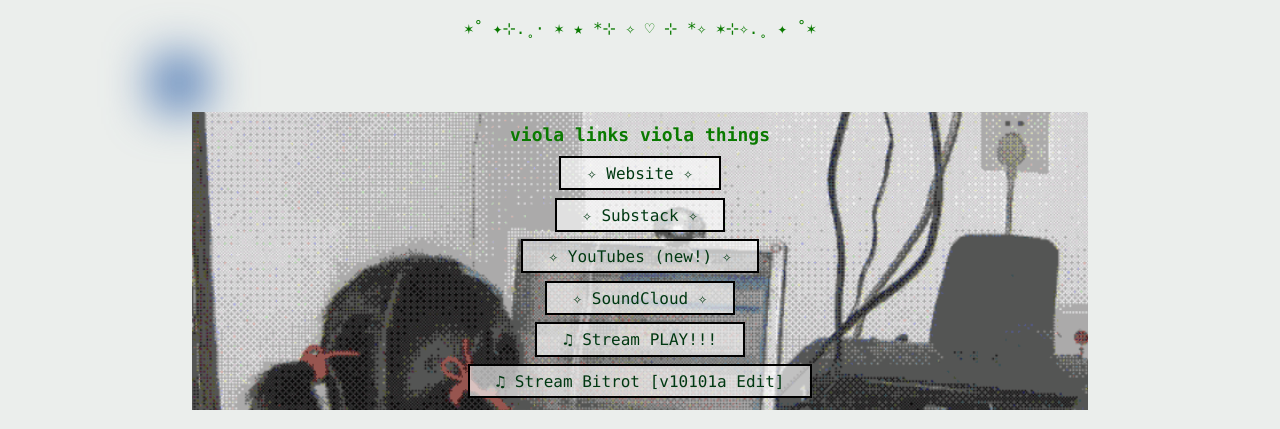
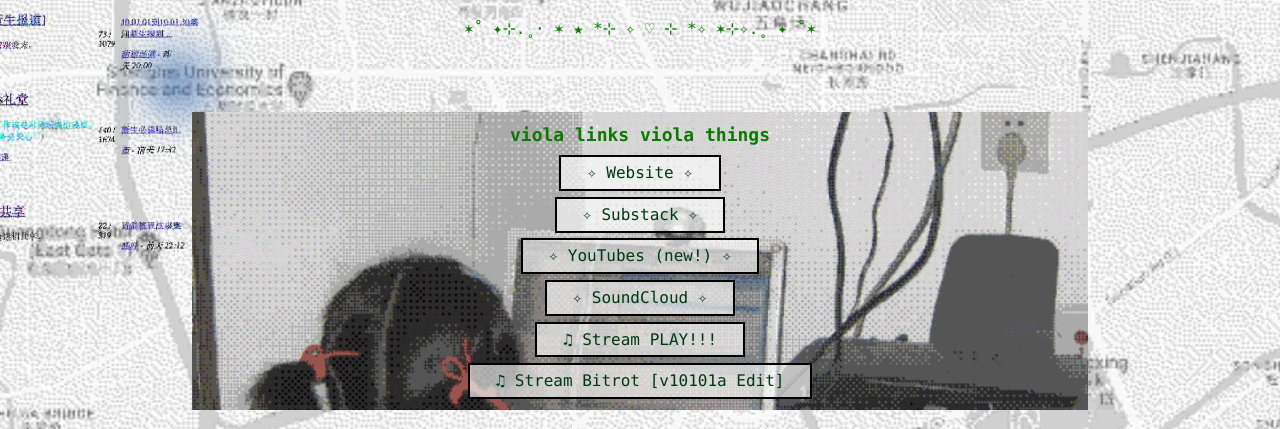
Before and after one commit to sandpills/violalinks, a plain HTML site: page index.html in a window 1280 px wide. Shown: the top 429 px of the page. Drawn offline with Linux system fonts and the light colour scheme; a script that the page names is missing.

Commit message:
box size

```diff
--- a/style.css
+++ b/style.css
@@ -3,9 +3,9 @@
     /* background: #0A7A00; */
     /* position: fixed; */
     display: inline-block;
-    /* background-image: url(assets/bg.jpg);
+    background-image: url(assets/bg.jpg);
     background-size: cover;
-    background-repeat: no-repeat; */
+    background-repeat: no-repeat;
     width: 100vw;
     height: 100vh;
     padding: 0;
@@ -55,24 +55,6 @@
   font-size: 1.2vw;
 }
 
-/*
-
-
-  .intro {
-    position: relative;
-    top: 5%;
-    left: 5%;
-    padding-right: 7vw;
-  }
-
-  /* .more-info {
-    position: relative;
-    top: 5%;
-    left: 5%;
-    padding-right: 7vw;
-    text-decoration: none;
-  } */
-
   .projects{
     position: absolute;
     margin: auto;
@@ -90,7 +72,7 @@
   }
 
 .box {
-    padding: .7vh 2vw;
+    padding: .8vh 2vw;
     background: #ffffffa2;
     text-decoration: none;
     /* font-family: "monaco";
@@ -98,9 +80,6 @@
     cursor: pointer;
     /* position: absolute; */
     text-align: center;
-    left: 50%;
-    top: 10%;
-    transform: Translate(-60%, -50%);
     transition: all 0.25s ease-out;
     border-top: 2px solid #000000;
     border-right: 2px solid #000000;
@@ -160,14 +139,14 @@
 } */
 
 /*responsive site*/
-@media screen and (max-width: 800px) {
+@media screen and (max-width: 600px) {
 
-.body{
+body{
   width: 100%;
   height: 100%;
   /* position: relative; */
   background-image: none;
-  background: #0A7A00;
+  background-color: #ebeeec;
 }
 
 .header {
```
